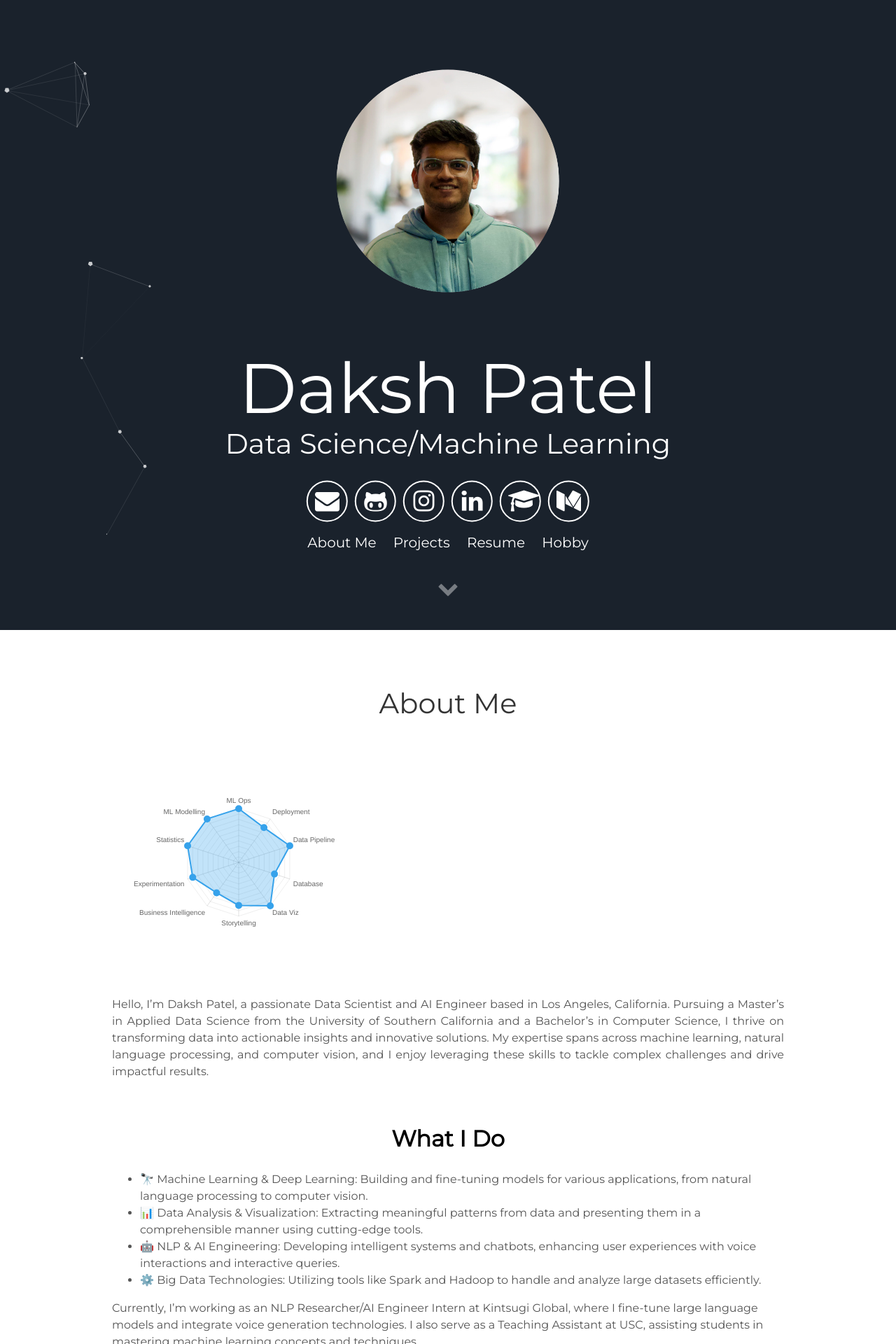
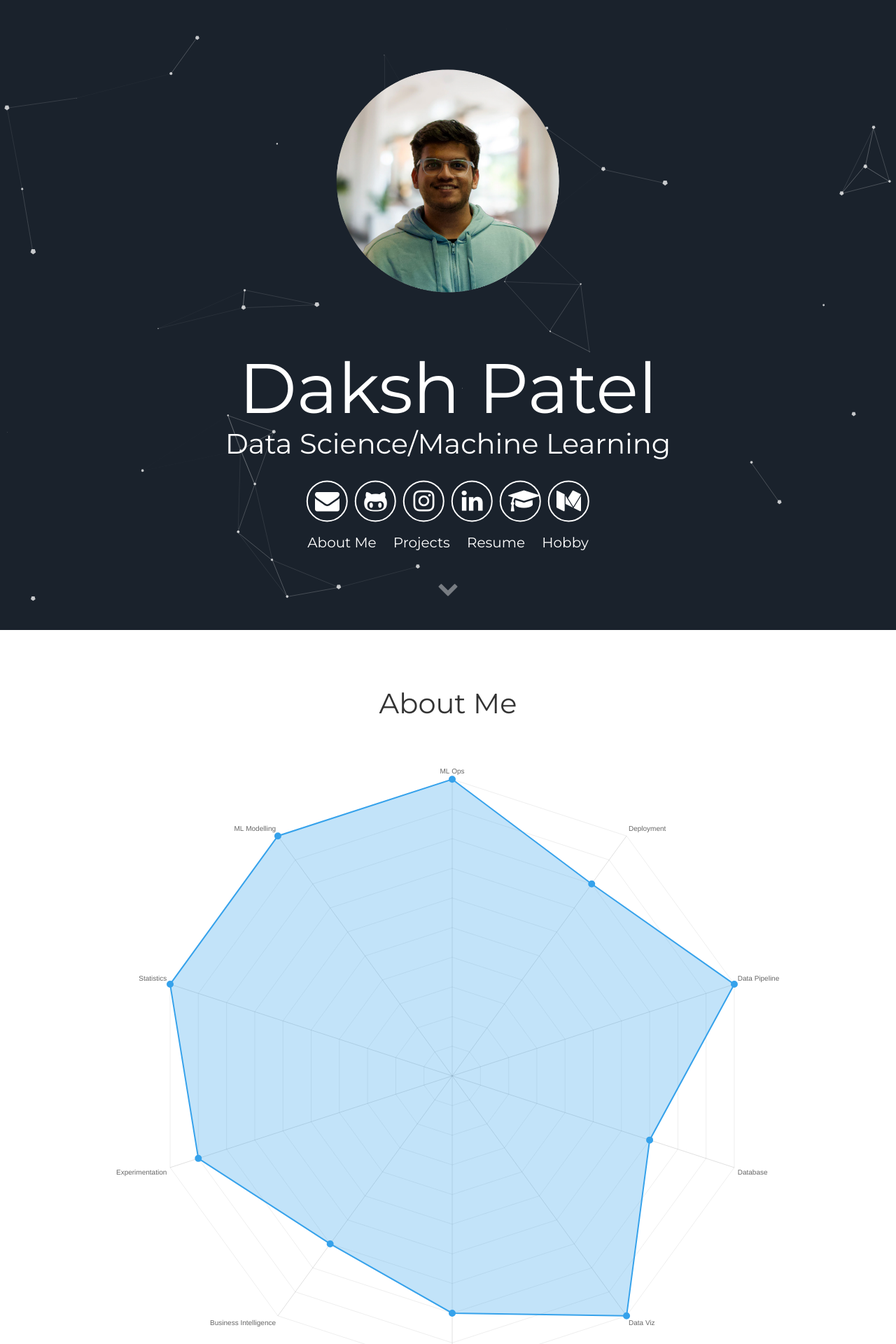
Before and after one commit to helloitsdaksh/portfolio, a Jekyll site: the page built from index.html, in a window 1280 px wide. Shown: the top 1920 px of the page at 70% size. Built offline with Jekyll 4.4.1, drawn with Linux system fonts in a browser that asks for light colours.

Commit message:
Trying out

```diff
--- a/assets/css/main.css
+++ b/assets/css/main.css
@@ -3641,14 +3641,13 @@ sub,sup{
 }
 
 .chart-container {
-  min-width: 250px;
-  max-width: 350px;
+  /*min-width: 250px;*/
+  /*max-width: 350px;*/
   display: flex;
   justify-content: center;
   align-items: center;
 }
 canvas {
-  max-width: 300px;
-  width: 100%;
+  width: 50%;
   height: auto;
 }
```
